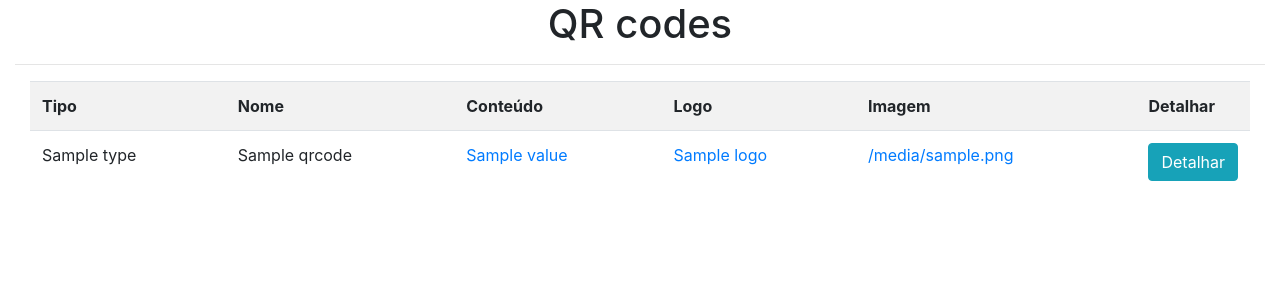
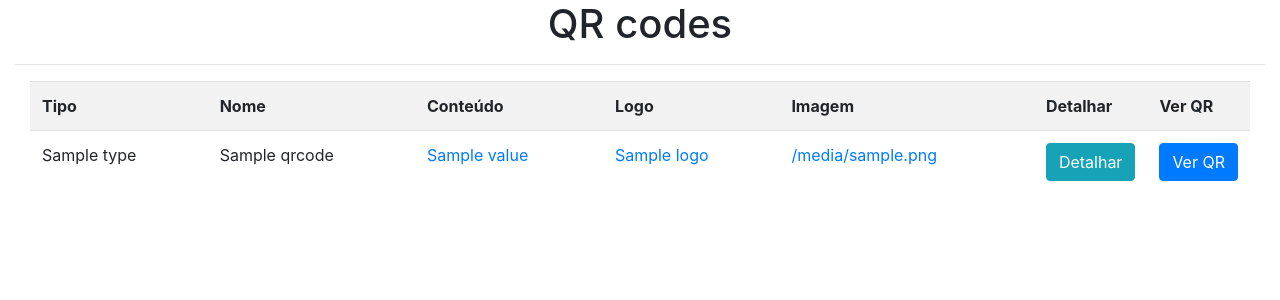
Before and after one commit to rodrigondec/qrcode, a Django app: template templates/qr/list.html in a window 1280 px wide. Shown: the part 58-358 px from the top of the page. Run offline with Django 3.2, Linux system fonts and the light colour scheme; the template is opened without the code that fills it: most values are stand-ins (such as "Sample title", 1, 10 or a date in 2020); some libraries are stand-ins or nearby versions.

Commit message:
qr code listing with resolve

```diff
--- a/templates/qr/list.html
+++ b/templates/qr/list.html
@@ -27,6 +27,7 @@ Listagem
                 <th>Logo</th>
                 <th>Imagem</th>
                 <th class="col-md-1">Detalhar</th>
+                <th class="col-md-1">Ver QR</th>
             </tr>
             {% for qr in qrcodes %}
                 <tr>
@@ -36,6 +37,7 @@ Listagem
                     <td><a href="/logos/atualizar/{{ qr.logo.id }}">{{ qr.logo.name }}</a></td>
                     <td><a target="_blank" href="{{ qr.image.url }}">{{ qr.image.url }}</a></td>
                     <td><a class="btn btn-info" href="/qr/atualizar/{{ qr.id }}">Detalhar</a></td>
+                    <td><a class="btn btn-primary" href="/ver_qr/{{ qr.label }}">Ver QR</a></td>
                 </tr>
             {% endfor %}
         </table>
```
